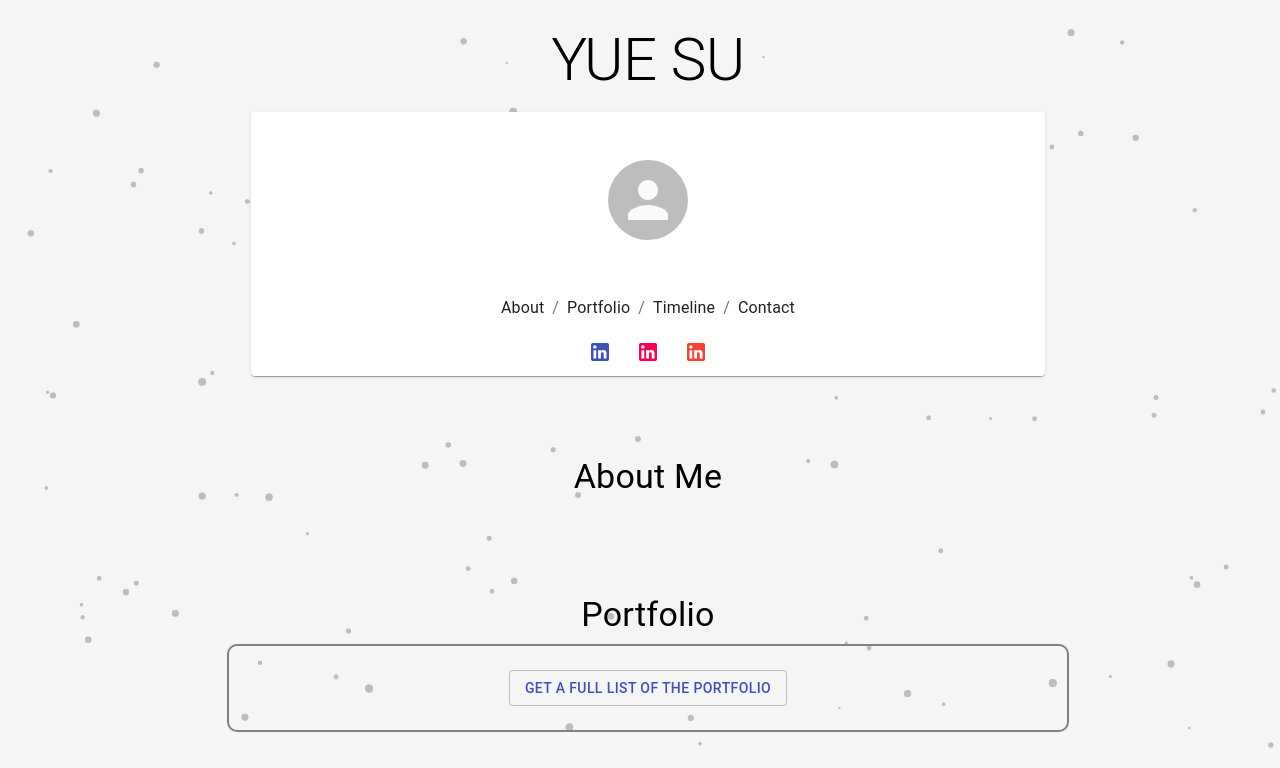
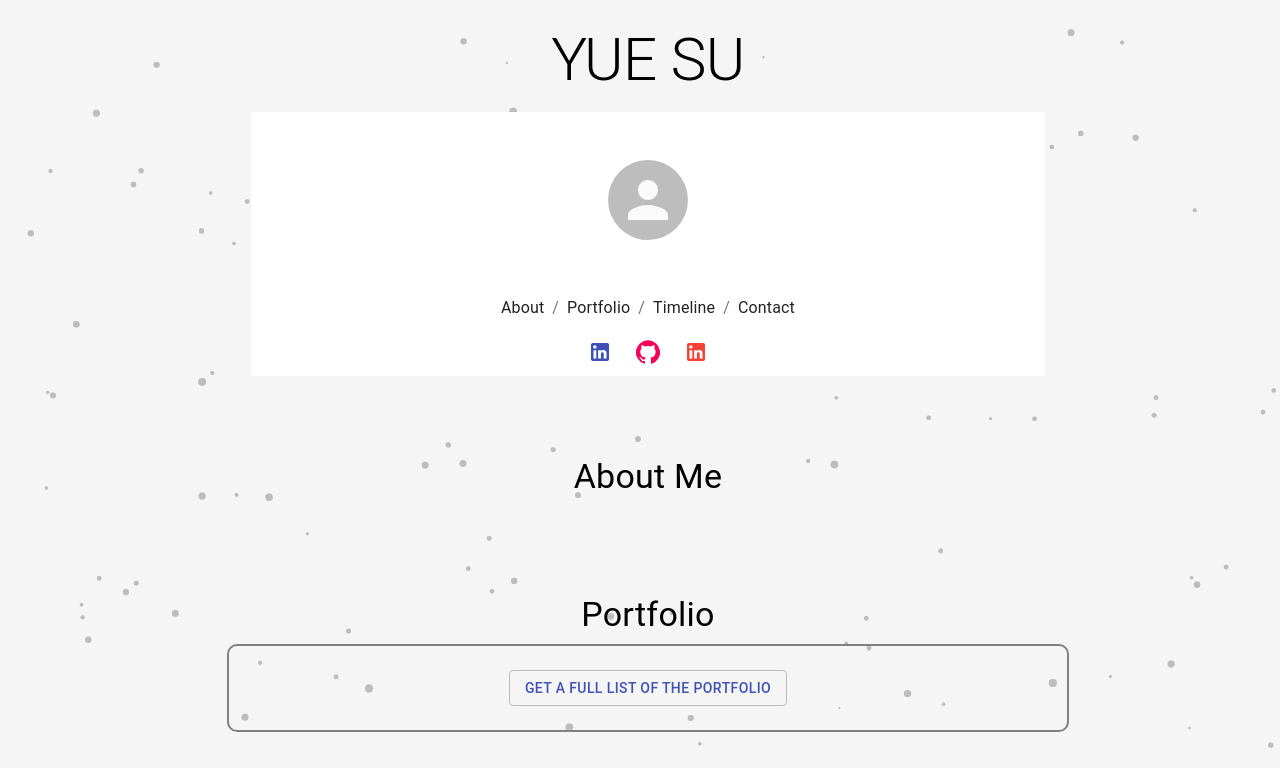
Before and after one commit to hopea-studio/portfolio-SU, a Gatsby site: page / in a window 1280 px wide. Shown: the top 768 px of the page. Built offline with nearby package versions, Linux system fonts and the light colour scheme; Gatsby itself is replaced by a stand-in of ours.

Commit message:
Update Hero.js

```diff
--- a/src/components/Hero.js
+++ b/src/components/Hero.js
@@ -3,6 +3,7 @@ import React from "react"
 import { makeStyles } from "@material-ui/core/styles"
 import Link from "./Link"
 import LinkedInIcon from "@material-ui/icons/LinkedIn"
+import GitHubIcon from "@material-ui/icons/GitHub"
 
 const useStyles = makeStyles((theme) => ({
   avatar: {
@@ -24,7 +25,7 @@ const Hero = () => {
 
   return (
     <Grid item container md={8}>
-      <Paper className={classes.paper} elevation={1}>
+      <Paper className={classes.paper} elevation={0}>
         <Grid container direction="column" alignItems="center" spacing={1}>
           <Grid item>
             <Avatar className={classes.avatar}></Avatar>
@@ -46,14 +47,18 @@ const Hero = () => {
             </Breadcrumbs>
           </Grid>
           <Grid item spacing={2}>
+            <Link to="https://www.linkedin.com/in/suxyue/" target="_blank">
+              <IconButton>
+                <LinkedInIcon color="primary" />
+              </IconButton>
+            </Link>
+            <Link to="https://github.com/yue-su/" target="_blank">
+              <IconButton>
+                <GitHubIcon color="secondary" />
+              </IconButton>
+            </Link>
             <IconButton>
-              <LinkedInIcon color='primary' />
-            </IconButton>
-            <IconButton>
-              <LinkedInIcon color='secondary' />
-            </IconButton>
-            <IconButton>
-              <LinkedInIcon color='error' />
+              <LinkedInIcon color="error" />
             </IconButton>
           </Grid>
         </Grid>
```
